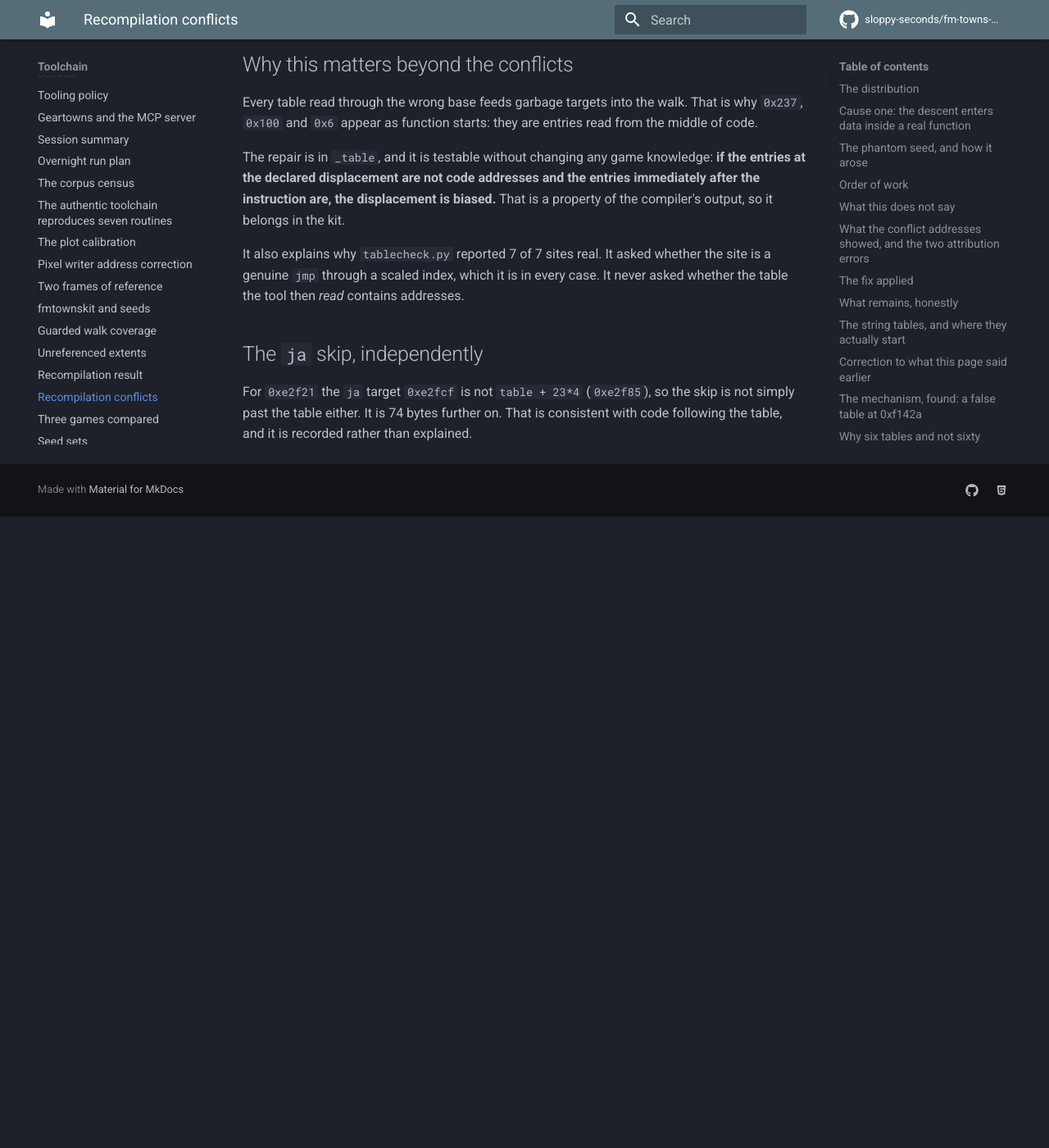
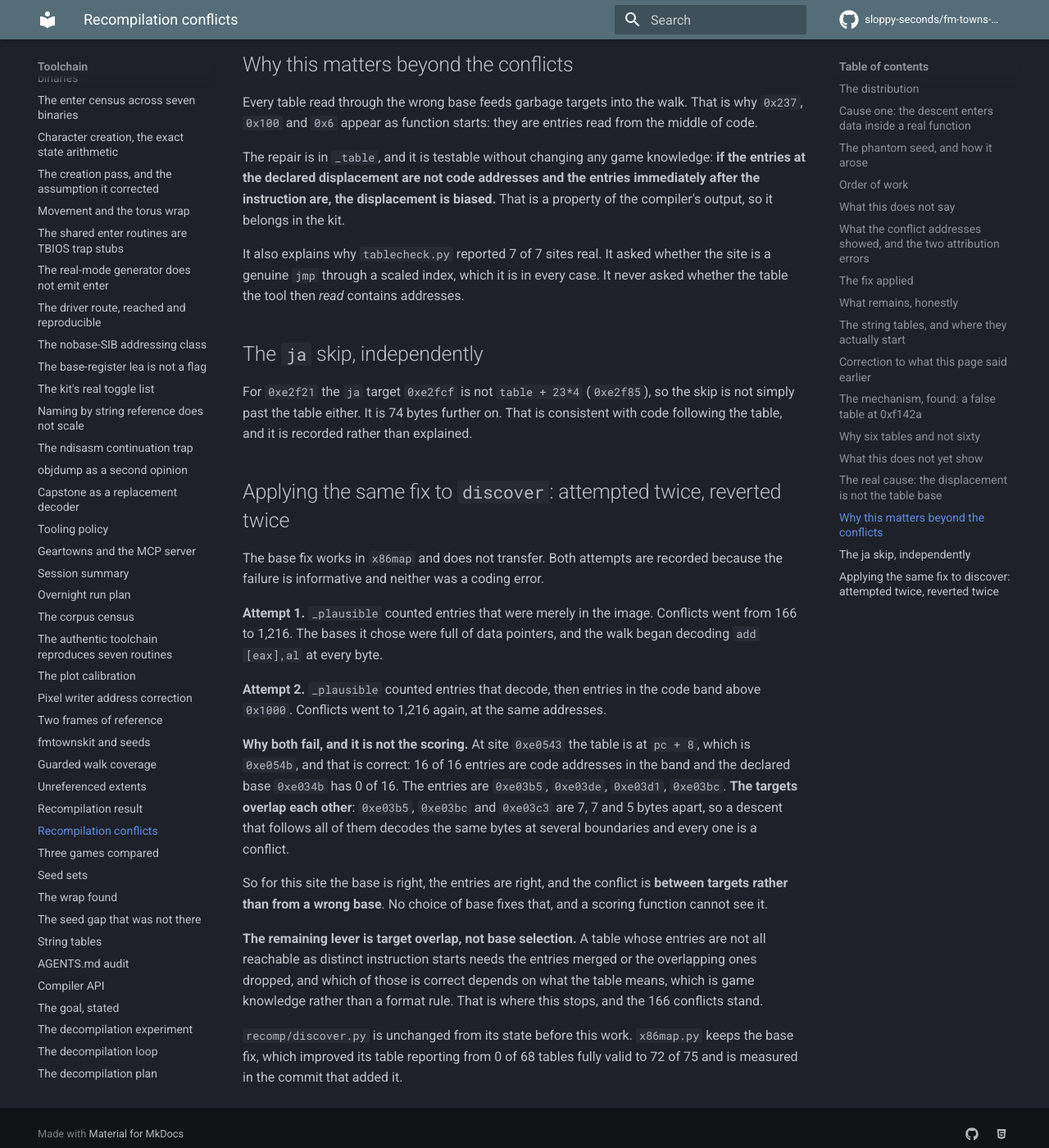
Before and after one commit to sloppy-seconds/fm-towns-ultima, an MkDocs documentation site: the page built from docs/recompilation-conflicts.md, in a window 1280 px wide and 1400 px high, scrolled down 8075 px. Shown: the whole window at 82% size. Built offline with MkDocs 1.6.1 and Material for MkDocs 9.7.7, drawn with Linux system fonts in a browser that asks for light colours; comment, search, counter and statistics services are not loaded; before the commit the page ends 8705 px from its top, so only the background shows below that.

Commit message:
The base fix does not transfer to discover, and why it cannot
Attempted twice, reverted twice, both recorded.

Attempt 1: _plausible counted entries merely in the image. Conflicts went 166 to
1216 and the walk began decoding add [eax],al at every byte, having chosen bases
full of data pointers.

Attempt 2: counting entries that decode, then entries in the code band above
0x1000. Same 1216 at the same addresses.

Both fail for a reason that is not the scoring. At site 0xe0543 the table is at
pc+8 = 0xe054b and that is correct: 16 of 16 entries are code addresses and the
declared base 0xe034b has 0 of 16. But the entries are 0xe03b5, 0xe03de, 0xe03d1,
0xe03bc, which are 7, 7 and 5 bytes apart, so a descent following all of them
decodes the same bytes at several boundaries and every one is a conflict.

The base is right, the entries are right, and the conflict is between targets
rather than from a wrong base. No scoring function can see that.

The remaining lever is target overlap, and which overlapping entry is correct
depends on what the table means, which is game knowledge rather than a format
rule. 166 conflicts stand.

recomp/discover.py is unchanged. x86map.py keeps the base fix: 0 of 68 tables
fully valid before, 72 of 75 after.

```diff
--- a/docs/recompilation-conflicts.md
+++ b/docs/recompilation-conflicts.md
@@ -354,3 +354,34 @@
 For `0xe2f21` the `ja` target `0xe2fcf` is not `table + 23*4` (`0xe2f85`), so the skip is not
 simply past the table either. It is 74 bytes further on. That is consistent with code following the
 table, and it is recorded rather than explained.
+
+## Applying the same fix to `discover`: attempted twice, reverted twice
+
+The base fix works in `x86map` and does not transfer. Both attempts are recorded because the
+failure is informative and neither was a coding error.
+
+**Attempt 1.** `_plausible` counted entries that were merely in the image. Conflicts went from
+166 to 1,216. The bases it chose were full of data pointers, and the walk began decoding
+`add [eax],al` at every byte.
+
+**Attempt 2.** `_plausible` counted entries that decode, then entries in the code band above
+`0x1000`. Conflicts went to 1,216 again, at the same addresses.
+
+**Why both fail, and it is not the scoring.** At site `0xe0543` the table is at `pc + 8`, which is
+`0xe054b`, and that is correct: 16 of 16 entries are code addresses in the band and the declared
+base `0xe034b` has 0 of 16. The entries are `0xe03b5`, `0xe03de`, `0xe03d1`, `0xe03bc`. **The
+targets overlap each other**: `0xe03b5`, `0xe03bc` and `0xe03c3` are 7, 7 and 5 bytes apart, so a
+descent that follows all of them decodes the same bytes at several boundaries and every one is a
+conflict.
+
+So for this site the base is right, the entries are right, and the conflict is **between targets
+rather than from a wrong base**. No choice of base fixes that, and a scoring function cannot see it.
+
+**The remaining lever is target overlap, not base selection.** A table whose entries are not all
+reachable as distinct instruction starts needs the entries merged or the overlapping ones dropped,
+and which of those is correct depends on what the table means, which is game knowledge rather than
+a format rule. That is where this stops, and the 166 conflicts stand.
+
+`recomp/discover.py` is unchanged from its state before this work. `x86map.py` keeps the base fix,
+which improved its table reporting from 0 of 68 tables fully valid to 72 of 75 and is measured in
+the commit that added it.
```
